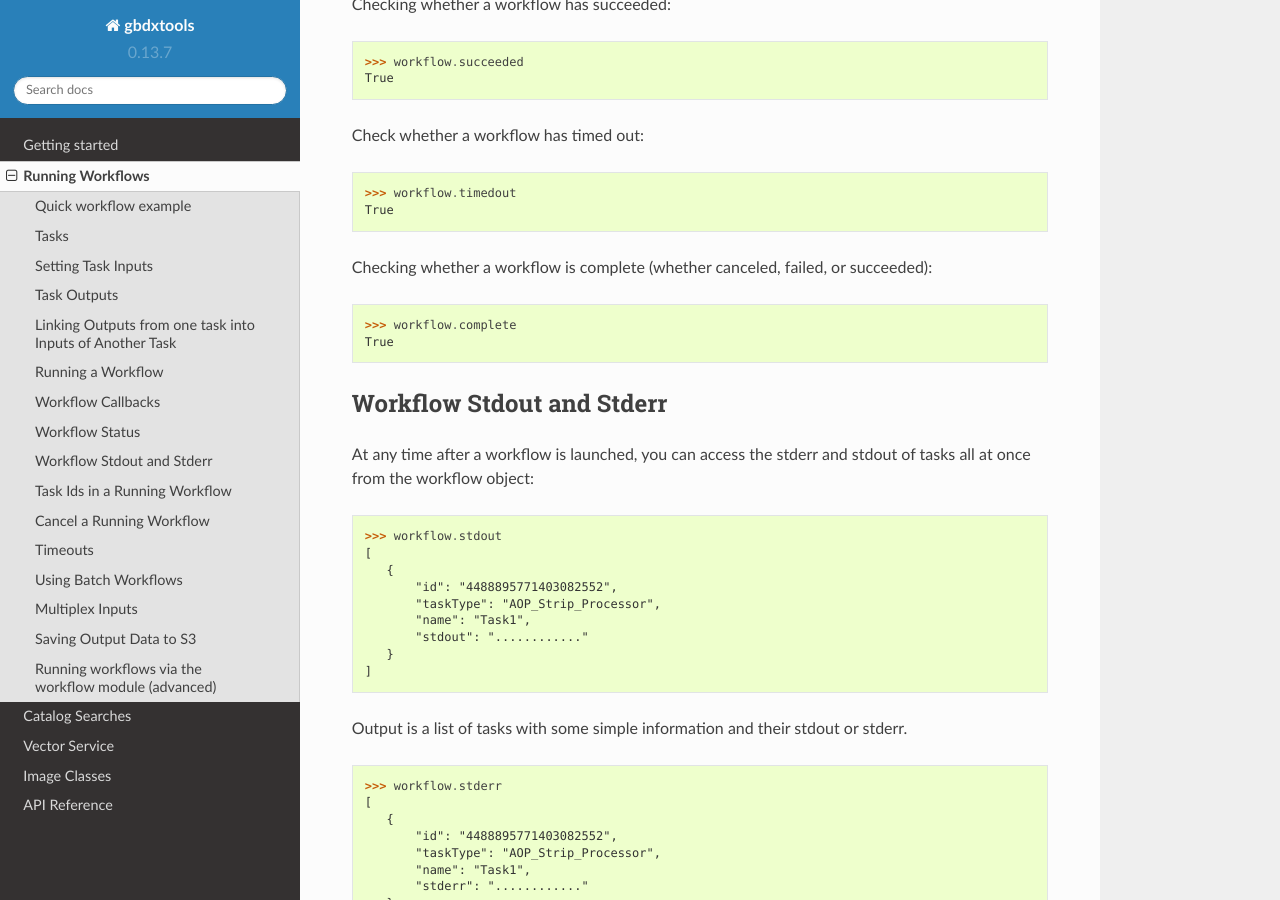
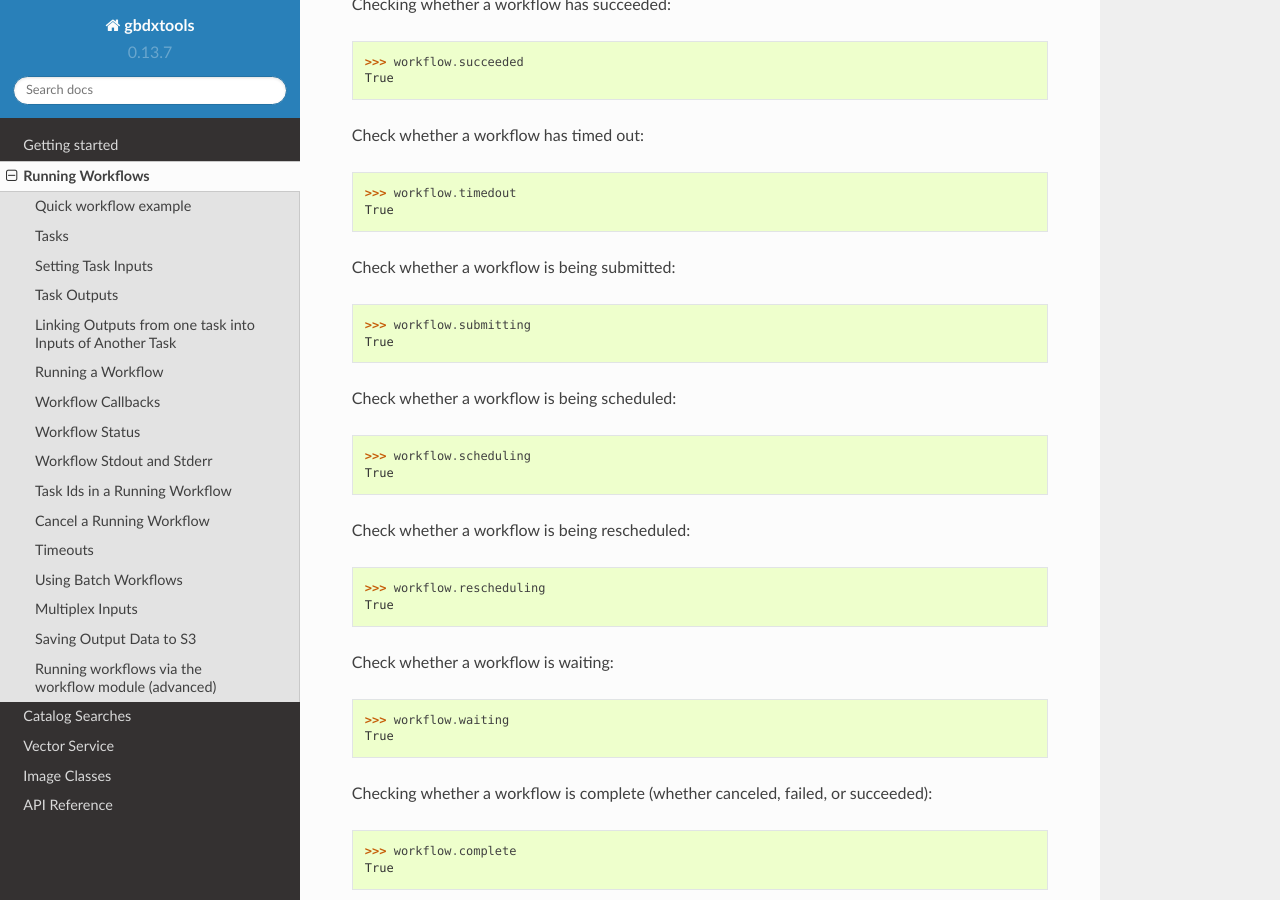
Before and after one commit to DigitalGlobe/gbdxtools, a Sphinx documentation site: the page built from docs/running_workflows.rst, in a window 1280 px wide and 900 px high, scrolled down 3767 px. Built offline with Sphinx 7.4.7 and the Read the Docs theme 2.0.0, drawn with Linux system fonts in a browser that asks for light colours.

Commit message:
Add docs for new workflow status attributes

```diff
--- a/docs/running_workflows.rst
+++ b/docs/running_workflows.rst
@@ -212,6 +212,34 @@
     >>> workflow.timedout
     True
 
+Check whether a workflow is being submitted:
+
+.. code-block:: python
+
+    >>> workflow.submitting
+    True
+
+Check whether a workflow is being scheduled:
+
+.. code-block:: python
+
+    >>> workflow.scheduling
+    True
+
+Check whether a workflow is being rescheduled:
+
+.. code-block:: python
+
+    >>> workflow.rescheduling
+    True
+
+Check whether a workflow is waiting:
+
+.. code-block:: python
+
+    >>> workflow.waiting
+    True
+
 Checking whether a workflow is complete (whether canceled, failed, or succeeded):
 
 .. code-block:: python
```
